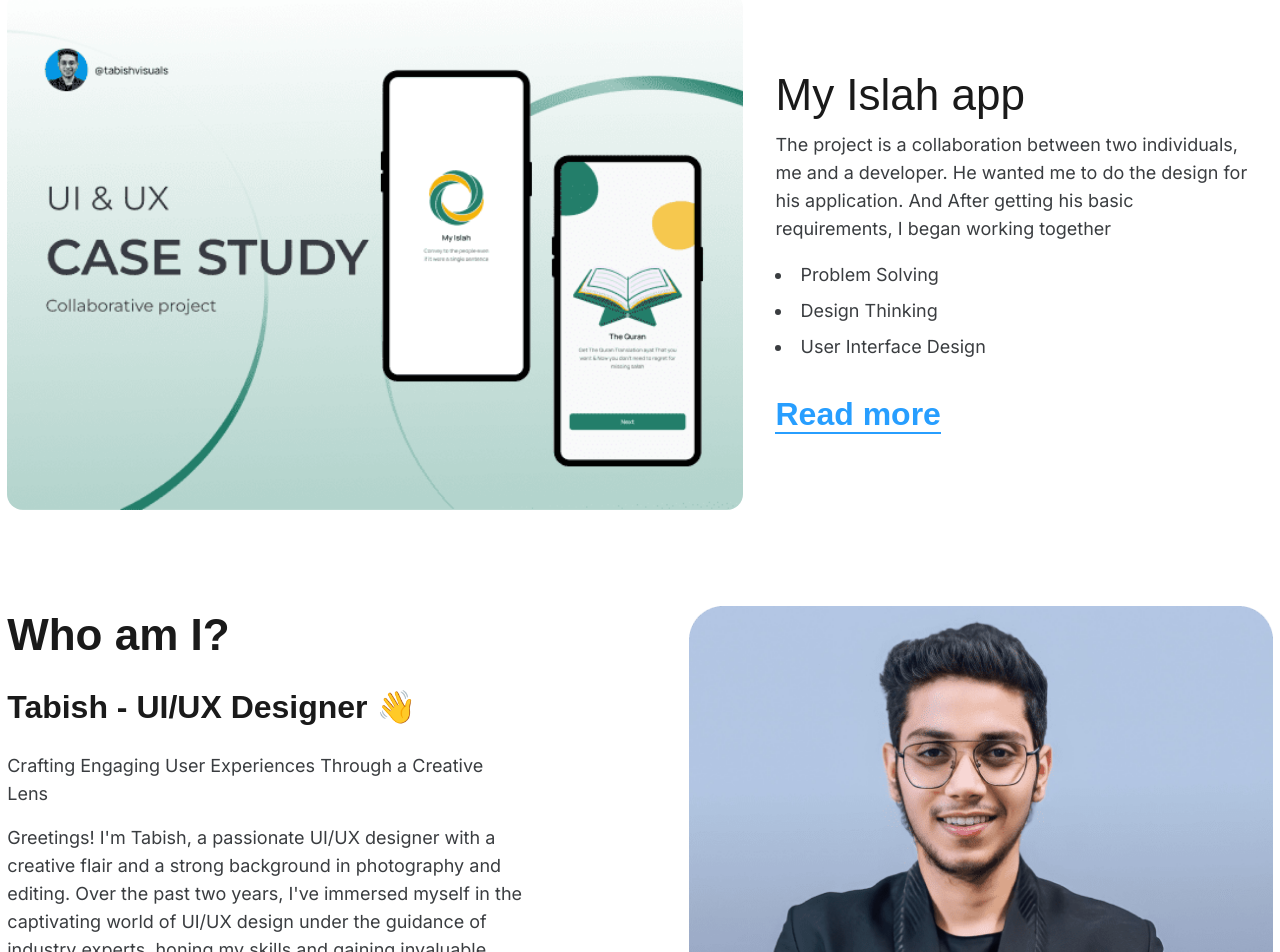
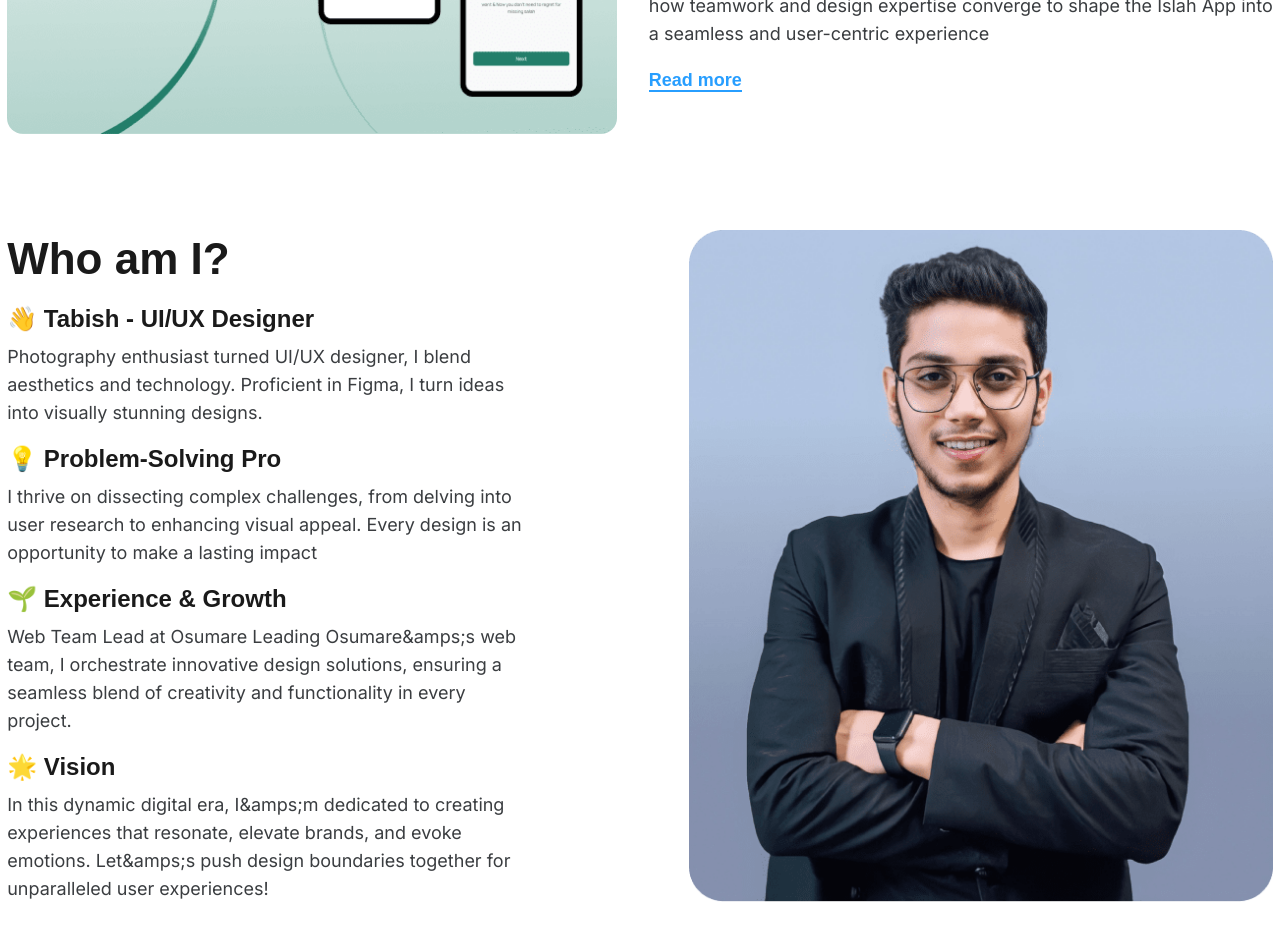
Before and after one commit to tabishvisuals/tabishvisuals-portfolio, a React (Vite) app: page / in a window 1280 px wide. Shown: the part 1800-2752 px from the top of the page. Built offline with nearby package versions, Linux system fonts and the light colour scheme; a web font is replaced by a local one.

Commit message:
updated website

```diff
--- a/src/components/work-card/index.jsx
+++ b/src/components/work-card/index.jsx
@@ -1,28 +1,28 @@
 function WorkCard(props) {
-  const { thumbnail, title, description, points, link } = props;
+  const { thumbnail, title, description, link } = props;
   return (
     <div className="w-full flex flex-col lg:flex-row gap-4 lg:gap-8 lg:items-center">
-      <div className="lg:h-[32.375rem] ">
+      <div className="lg:h-[27.625rem] ">
         <img src={thumbnail} className="w-full h-full rounded-2xl" />
       </div>
-      <div className="max-w-[30rem]">
+      <div className="max-w-[39rem]">
         <h2 className="text-secondary font-normal font-grotesque lg:text-[2.75rem] md:text-4xl text-3xl lg:leading-[3.5rem] mb-2">
           {title}
         </h2>
         <p className="font-inter text-base lg:text-lg mb-[1.125rem] text-[#3A3D40]">
           {description}
         </p>
-        <ul className="font-inter text-base lg:text-lg capitalize flex gap-2 flex-col list-inside list-disc mb-4 lg:mb-8 text-[#3A3D40]">
+        {/* <ul className="font-inter text-base lg:text-lg capitalize flex gap-2 flex-col list-inside list-disc mb-4 lg:mb-8 text-[#3A3D40]">
           {points.map((p, i) => (
             <li key={p + i}>{p}</li>
           ))}
-        </ul>
+        </ul> */}
 
         <a
           href={link}
           target="_blank"
           rel="noreferrer"
-          className="font-grotesque text-[#279EFF] border-b-[2px] text-2xl lg:text-[2rem] lg:leading-[2.625rem] font-bold"
+          className="font-grotesque text-[#279EFF] border-b-[2px] text-lg font-bold"
         >
           Read more
         </a>
--- a/src/layout/footer/index.jsx
+++ b/src/layout/footer/index.jsx
@@ -5,7 +5,7 @@ function Footer() {
     <footer>
       <Container className="mb-8">
         <p className="font-inter text-base md:text-lg text-secondary text-center">
-          Copyrights resivered by @tabishviusals
+          Copyrights reserved by tabishvisuals.online
         </p>
       </Container>
     </footer>
--- a/src/layout/navbar/index.jsx
+++ b/src/layout/navbar/index.jsx
@@ -23,6 +23,12 @@ function Navbar() {
             >
               Work
             </a>
+            <a
+              className="font-grotesque lg:text-2xl font-normal leading-9 text-secondary text-lg"
+              href="#contact-form"
+            >
+              Contact
+            </a>
           </div>
         </div>
       </Container>
--- a/src/pages/home/about.jsx
+++ b/src/pages/home/about.jsx
@@ -9,37 +9,38 @@ function About() {
           <h2 className="font-grotesque lg:text-[2.75rem] md:text-4xl text-3xl font-bold lg:leading-[3.575rem] text-secondary mb-2 md:mb-4">
             Who am I?
           </h2>
-          <h2 className="font-grotesque text-2xl lg:text-[2rem] font-bold lg:leading-[3.575rem] text-secondary mb-2 md:mb-4">
-            Tabish - UI/UX Designer 👋
+          <h2 className="font-grotesque text-2xl font-bold text-secondary mb-2">
+            👋 Tabish - UI/UX Designer
           </h2>
-          <p className="font-inter text-[#3A3D40] text-base lg:text-lg mb-2 md:mb-4">
-            Crafting Engaging User Experiences Through a Creative Lens
+          <p className="font-inter text-[#3A3D40] text-base lg:text-lg mb-4">
+            Photography enthusiast turned UI/UX designer, I blend aesthetics and
+            technology. Proficient in Figma, I turn ideas into visually stunning
+            designs.
           </p>
-          <p className="font-inter text-base lg:text-lg text-[#3A3D40]">
-            Greetings! I&apos;m Tabish, a passionate UI/UX designer with a
-            creative flair and a strong background in photography and editing.
-            Over the past two years, I&apos;ve immersed myself in the
-            captivating world of UI/UX design under the guidance of industry
-            experts, honing my skills and gaining invaluable insights into the
-            art of creating seamless digital experiences.
+          <h2 className="font-grotesque text-2xl font-bold text-secondary mb-2">
+            💡 Problem-Solving Pro
+          </h2>
+          <p className="font-inter text-[#3A3D40] text-base lg:text-lg mb-4">
+            I thrive on dissecting complex challenges, from delving into user
+            research to enhancing visual appeal. Every design is an opportunity
+            to make a lasting impact
           </p>
-
-          <h2 className="font-grotesque text-2xl lg:text-[2rem] lg:leading-[3.575rem] text-secondary mb-2 md:mb-4">
-            My Journey and Expertise
+          <h2 className="font-grotesque text-2xl font-bold text-secondary mb-2">
+            🌱 Experience & Growth
           </h2>
-          <p className="font-inter text-base lg:text-lg text-[#3A3D40] mb-2 md:mb-4">
-            My journey in the realm of design started with my fascination for
-            photography and editing, where I developed a keen eye for aesthetics
-            and visual storytelling. This passion naturally led me to explore
-            the captivating world of user interface and user experience design,
-            where I discovered my true calling.
+          <p className="font-inter text-[#3A3D40] text-base lg:text-lg mb-4">
+            Web Team Lead at Osumare Leading Osumare&amps;s web team, I
+            orchestrate innovative design solutions, ensuring a seamless blend
+            of creativity and functionality in every project.
           </p>
-          <p className="font-inter text-base lg:text-lg text-[#3A3D40] ">
-            Throughout my UI/UX learning journey, I&apos;ve embraced the latest
-            tools and technologies, and today, I&apos;m proficient in utilizing
-            Figma to bring my creative visions to life. Figma has become my
-            trusted canvas, allowing me to translate ideas into visually
-            stunning and user-friendly designs.
+          <h2 className="font-grotesque text-2xl font-bold text-secondary mb-2">
+            🌟 Vision
+          </h2>
+          <p className="font-inter text-[#3A3D40] text-base lg:text-lg mb-4">
+            In this dynamic digital era, I&amps;m dedicated to creating
+            experiences that resonate, elevate brands, and evoke emotions.
+            Let&amps;s push design boundaries together for unparalleled user
+            experiences!
           </p>
         </div>
         <div className="flex-1 flex justify-start lg:justify-end">
--- a/src/pages/home/contact-form.jsx
+++ b/src/pages/home/contact-form.jsx
@@ -6,7 +6,7 @@ import { useState } from "react";
 
 const INSTAGRAM = "https://instagram.com/tabishvisuals?igshid=MzMyNGUyNmU2YQ==";
 const BEHANCE = "https://www.behance.net/khantabish";
-const LINKEDIN = "https://instagram.com/tabishvisuals?igshid=MzMyNGUyNmU2YQ==";
+const LINKEDIN = "https://www.linkedin.com/in/tabishvisuals/";
 
 function ContactForm() {
   const [state, setState] = useState({
--- a/src/pages/home/header.jsx
+++ b/src/pages/home/header.jsx
@@ -9,7 +9,7 @@ function Header() {
 
   return (
     <>
-      <Container className="h-[calc(100vh-100px)] flex items-center justify-center">
+      <Container className="h-[calc(100vh-100px)] flex items-center justify-center flex-col">
         <div className="max-w-[53.75rem] flex items-center flex-col">
           <h1 className="lg:text-[2.75rem] md:text-4xl text-3xl text-secondary font-medium lg:leading-[2.75rem] font-grotesque text-center">
             Hello,👋 <br /> I&apos;m{" "}
@@ -41,10 +41,9 @@ function Header() {
             </a>
           </div>
         </div>
-      </Container>
-
-      <Container className="h-[14rem]">
-        <img src={illustration} className="h-full" />
+        <div className="h-[11.375rem] mt-16">
+          <img src={illustration} className="h-full" />
+        </div>
       </Container>
     </>
   );
--- a/src/pages/home/work-section.jsx
+++ b/src/pages/home/work-section.jsx
@@ -5,20 +5,14 @@ import caseStudy2 from "../../assets/caseStudy2.png";
 
 const PROJECTS = [
   {
-    title: "Doctor App Case study",
-    description: `The healer app is a mobile app for doctors and doctor's assistant
-  it's going to make it easier for their life to provide some great
-  features that make help in making appointments and keep remembering
-  old records and save time. It's going to heal their lives.`,
-    points: ["Problem solving", "Design Thinking", "User interface design"],
+    title: "A Deep Dive into My Doctor App Case Study",
+    description: `Explore the transformative journey of the Healer App, a dedicated mobile solution for doctors and their assistants. Redefining efficiency in healthcare, it seamlessly streamlines appointment scheduling, record-keeping, and time management. Dive into our problem-solving approach, guided by robust design thinking principles, culminating in an intuitive and user-centric interface design. Witness how Healer isn't just an app; it's a remedy for simplifying and enhancing the lives of healthcare professionals.`,
     link: "https://www.behance.net/gallery/154166107/Doctor-App-UXUI-Case-Study",
     thumbnail: caseStudy1,
   },
   {
-    title: "My Islah app",
-    description: `The project is a collaboration between two individuals, me and a developer. He wanted me to do the design for his application. And After getting his basic requirements,
-  I began working together`,
-    points: ["Problem solving", "Design Thinking", "User interface design"],
+    title: "Navigating the Islah App Design Collaboration",
+    description: `Dive into the collaborative journey behind the Islah App – a joint venture between a developer and me. Given the developer's vision, I embarked on a design odyssey, unraveling challenges through problem-solving, guided by design thinking principles. Explore the meticulous process of curating an intuitive user interface that brings the vision to life. Witness how teamwork and design expertise converge to shape the Islah App into a seamless and user-centric experience`,
     link: "https://www.behance.net/gallery/160487351/The-Quran-Project-UIUX-case-study",
     thumbnail: caseStudy2,
   },
```
Also changed, not shown: src/assets/illustration.svg.
